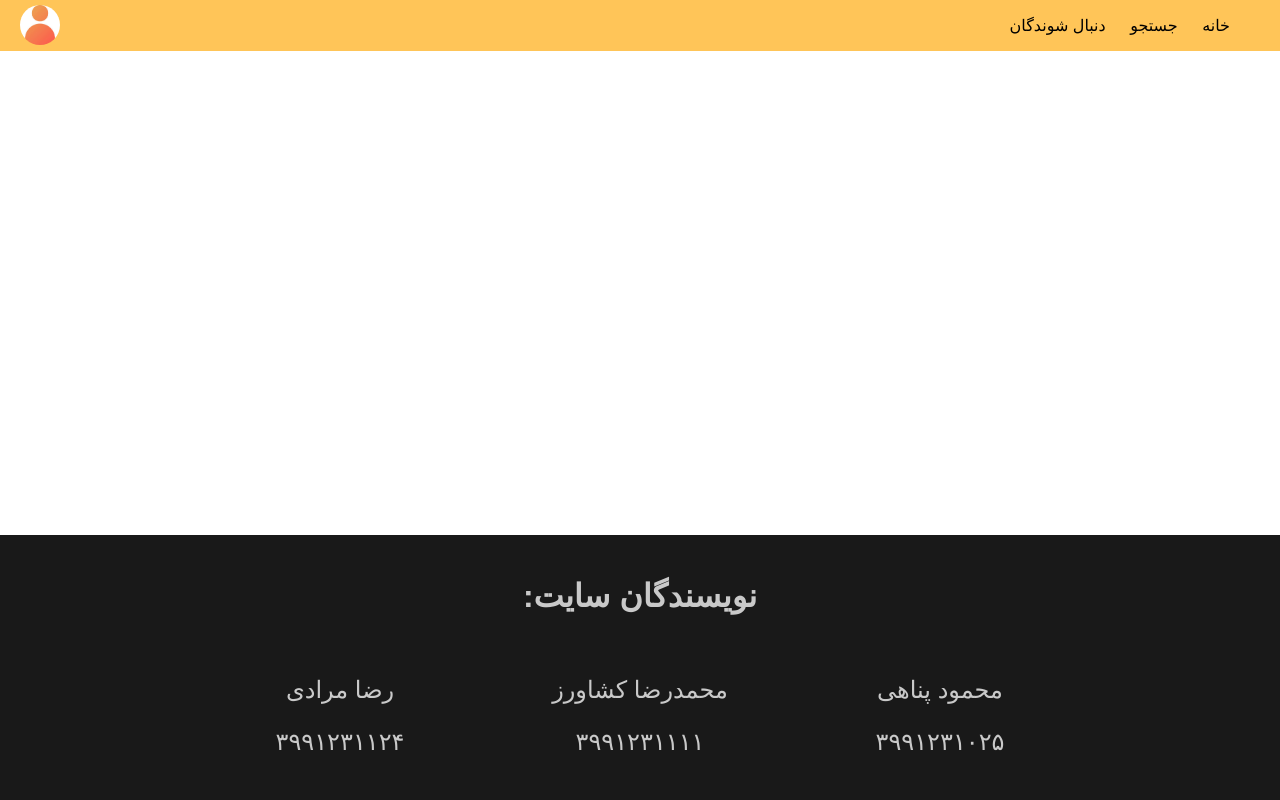
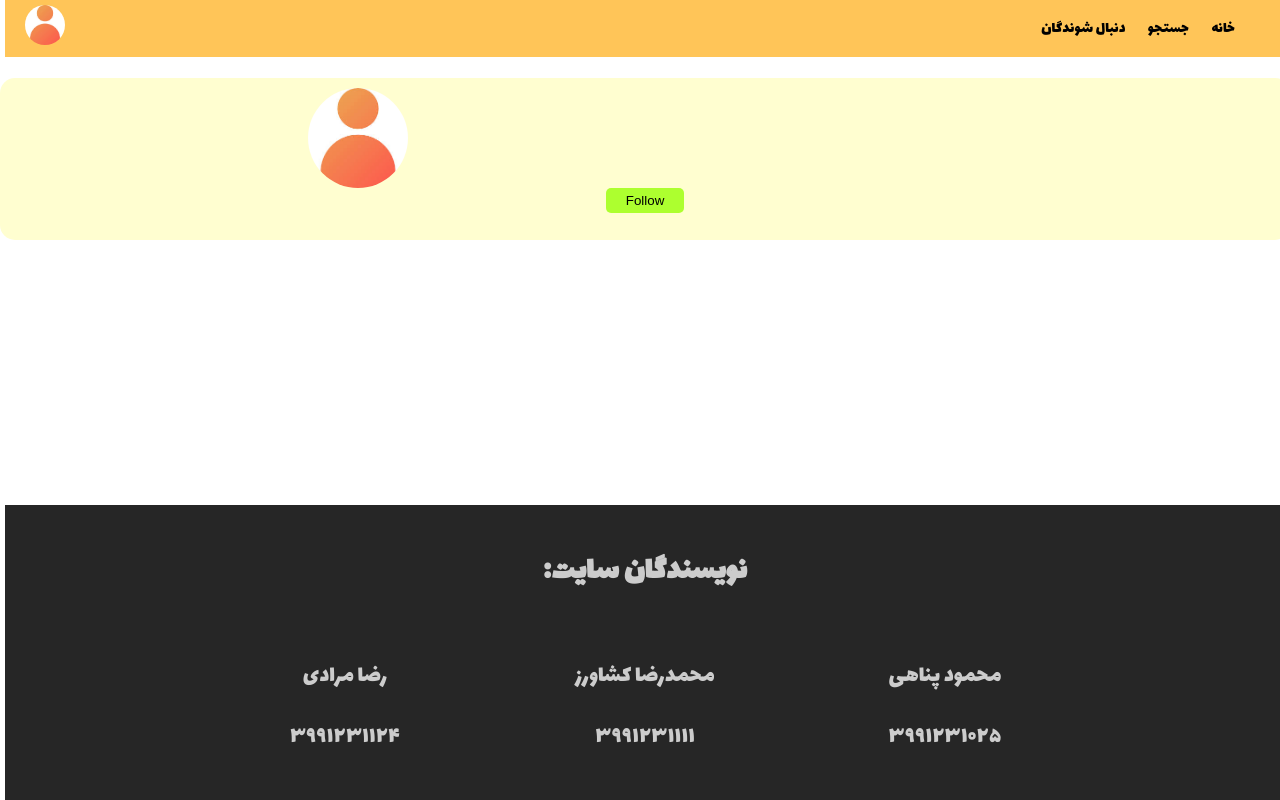
Before and after one commit to meynay/K4Proj, a PHP site: page /usershow.php?user= in a window 1280 px wide. Run offline with PHP 8.4, Linux system fonts and the light colour scheme; the visitor is signed in with stand-in values (Sample User, id 1); data that the repository does not hold is empty; some web fonts are replaced.

Commit message:
follow inserted

```diff
--- a/includes/header.php
+++ b/includes/header.php
@@ -20,6 +20,12 @@
     <meta name="viewport" content="width=device-width, initial-scale=1.0">
     <title>Heap Underflow</title>
     <link rel="shortcut icon" href="../assets/LOGO.png" type="image/x-icon">
+    <link rel="preconnect" href="https://fonts.googleapis.com">
+    <link rel="preconnect" href="https://fonts.gstatic.com" crossorigin>
+    <link href="https://fonts.googleapis.com/css2?family=Lalezar&family=Lato:wght@300;400;700&display=swap" rel="stylesheet">
+    <link rel="preconnect" href="https://fonts.googleapis.com">
+    <link rel="preconnect" href="https://fonts.gstatic.com" crossorigin>
+    <link href="https://fonts.googleapis.com/css2?family=Lalezar&family=Lato:wght@300;400;700&family=Vazirmatn:wght@300;400;700&display=swap" rel="stylesheet">
     <link rel="stylesheet" href="../styles/style.css">
 </head>
 <body>
@@ -53,7 +59,7 @@
                 if (isset( $_SESSION["username"])){
                     echo $name;
                 } else {
-                    echo "حساب کاربری";
+                    echo "ورود/ساخت اکانت";
                 }
                 ?></p>
                 <img class="userheaderimage" src="../assets/profiles/<?php
--- a/index.php
+++ b/index.php
@@ -17,7 +17,7 @@
             ?>
             <div class="posts">
                 <div class="posthead">
-                    <a href="usershow.php?user=<?php echo $row["username"];?>">
+                    <a class="Theposthead" href="usershow.php?user=<?php echo $row["username"];?>">
                     <img class="userheaderimage" src="./assets/profiles/<?php echo (isset($user['image'])? $user['image'] : "default.jpeg");?>" alt="">
                     <?php echo $row["username"];?></a>
                     <h3><?php echo $row["TItle"];?></h3>
@@ -33,7 +33,7 @@
                 <div class="postfoot">
                     <p class="postdate"><?php echo $row["postDate"];?></p>
                     <i><?php echo $row2["Name"];?></i>
-                    <a href="singlepost.php?pid=<?php echo $row['ID']?>">بیشتر</a>
+                    <a href="singlepost.php?pid=<?php echo $row['ID']?>">بیشتر...</a>
                 </div>
 
             </div>
--- a/styles/style.css
+++ b/styles/style.css
@@ -1,45 +1,6 @@
-@font-face {
-    font-family: vazir;
-    font-style: normal;
-    font-weight: 100;
-    src: url("fonts/Vazir-Thin.eot");
-    src: url("fonts/Vazir-Thin.woff") format("woff"),
-      url("fonts/Vazir-Thin.ttf") format("ttf"),
-      url("fonts/Vazir-Thin.woff2") format("woff2");
-  }
-  @font-face {
-    font-family: vazir;
-    font-style: normal;
-    font-weight: 300;
-    src: url("fonts/Vazir-Light.eot");
-    src: url("fonts/Vazir-Light.woff") format("woff"),
-      url("fonts/Vazir-Light.ttf") format("ttf"),
-      url("fonts/Vazir-Light.woff2") format("woff2");
-  }
-
-  @font-face {
-    font-family: vazir;
-    font-style: normal;
-    font-weight: 400;
-    src: url("fonts/Vazir-Regular.eot");
-    src: url("fonts/Vazir-Regular.woff") format("woff"),
-      url("fonts/Vazir-Regular.ttf") format("ttf"),
-      url("fonts/Vazir-Regular.woff2") format("woff2");
-  }
-  @font-face {
-    font-family: vazir;
-    font-style: normal;
-    font-weight: 950;
-    src: url("fonts/Vazir-Black.eot");
-    src: url("fonts/Vazir-Black.woff") format("woff"),
-      url("fonts/Vazir-Black.ttf") format("ttf"),
-      url("fonts/Vazir-Black.woff2") format("woff2");
-  }
-
-
 body {
     direction: rtl;
-    font-family: 'vazir', 'arial';
+    font-family: 'Lalezar';
     padding: 50px 30px 280px 30px;
 }
 
@@ -91,6 +52,7 @@ nav > div {
 
 .userheaderimage {
     width:40px;
+    height: 40px;
     border-radius: 20px;
     margin-top: 5px;
 }
@@ -144,10 +106,72 @@ main {
 }
 
 .posts {
+    margin: 20px 0;
     border-radius: 10px;
-    box-shadow: inset 5px 5px;
-    background-color: rgb(252, 233, 197);
-    padding: 10px 30px;
+    background-color: rgb(250, 237, 213);
+    padding: 15px 50px;
+    width: 1200px;
+}
+
+.Theposthead {
+    display: flex;
+    flex-direction: row;
+    align-items: center;
+}
+
+.Theposthead > img {
+    margin-left: 5px;
+}
+
+.postfoot {
+    display: flex;
+    flex-direction: row;
+    justify-content: space-around;
+    align-items: center;
+}
+
+.postfoot > i {
+    background-color: rgb(206, 204, 201);
+    padding: 5px 10px;
+    border-radius: 6px;
+}
+
+.theuserpaging {
+    padding: 10px 20px;
+    margin: 20px 0;
+    width:1250px;
+    display: flex;
+    flex-direction: column;
+    border-radius: 15px;
+    background-color: rgb(255, 254, 208);
+}
+
+.usershowUname {
+    display: flex;
+    flex-direction: row;
+    justify-content: space-around;
+    align-items: center;
+}
+
+.usershowprofileimage {
+    width:100px;
+    height:100px;
+    border-radius: 50px;
+}
+
+.usershowbuttonfollow {
+    display: flex;
+    flex-direction: row;
+    align-items: center;
+    justify-content: center;
+}
+
+.follow {
+    background-color: greenyellow;
+}
+
+.unfollow {
+    background-color: rgb(255, 142, 142);
 }
 
 footer {
@@ -161,7 +185,7 @@ footer {
     right:0;
     left:0;
     bottom:0;
-    opacity: 0.9;
+    opacity: 0.85;
 }
 
 .footerdiv {
--- a/usershow.php
+++ b/usershow.php
@@ -1,13 +1,58 @@
 <?php
+    session_start();
     include("./includes/header.php");
     $username = $_GET['user'];
     $queryuser = "SELECT * FROM user WHERE username='$username'";
     $queryposts = "SELECT * FROM Post WHERE username='$username'";
     $res1 = mysqli_query($db, $queryuser);
     $res2 = mysqli_query($db, $queryposts);
-    $user = mysqli_fetch_array($res1);
+    $user = mysqli_fetch_assoc($res1);
+    if (isset($_SESSION['username']))
+    {
+        $userName = $_SESSION['username'];
+        $quer = "SELECT * FROM user WHERE username='$userName'";
+        $theuserinside = mysqli_fetch_assoc(mysqli_query($db, $quer));
+        $queryy = "SELECT * FROM Follow WHERE follower='$userName' and Follow.following='$username'";
+        $followed = mysqli_fetch_assoc(mysqli_query($db, $queryy));
+    }
 ?>
-
+    <main>
+        <div class="theuserpaging">
+            <div class="usershowUname">
+                <h2><?php echo $user['username']; ?></h2>
+                <img class="usershowprofileimage" src="./assets/profiles/<?php echo isset($user['image'])? $user['image']: "default.jpeg";?>" alt="">
+            </div>
+            <?php
+            if (isset($_SESSION['username'])) {
+            ?>
+            <div class="usershowbuttonfollow">
+                <a href="follow.php?follower=<?php echo $userName;?>&following=<?php echo $username;?>">
+                <button class="
+                <?php
+                    if (isset($followed)) {
+                        echo "unfollow";
+                    } else {
+                        echo "follow";
+                    }
+                ?>">
+                    <?php
+                    if (isset($followed)) {
+                        echo "Unfollow";
+                    } else {
+                        echo "Follow";
+                    }
+                    ?>
+                </button>
+                </a>
+            </div>
+            <?php
+            }
+            ?>
+            <div>
+                <p><?php ?></p>
+            </div>
+        </div>
+    </main>
 <?php
     include("./includes/footer.php")
 ?>
```
Also changed, not shown: follow.php (added, +16 -0 lines), assets/profiles/mahmoud.jpeg (added), assets/profiles/mammad.jpeg (added), assets/profiles/reza.jpeg (added).
